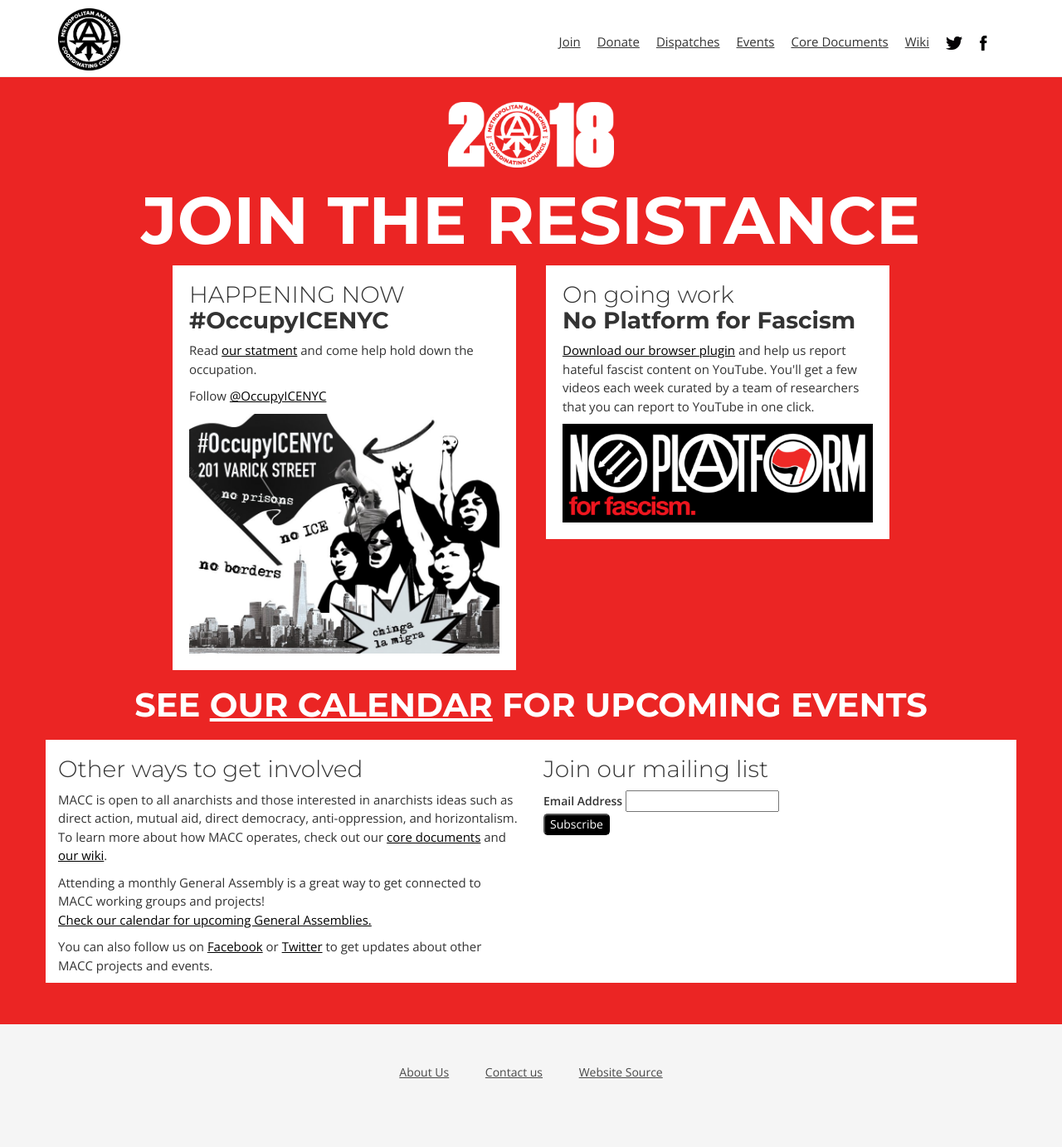
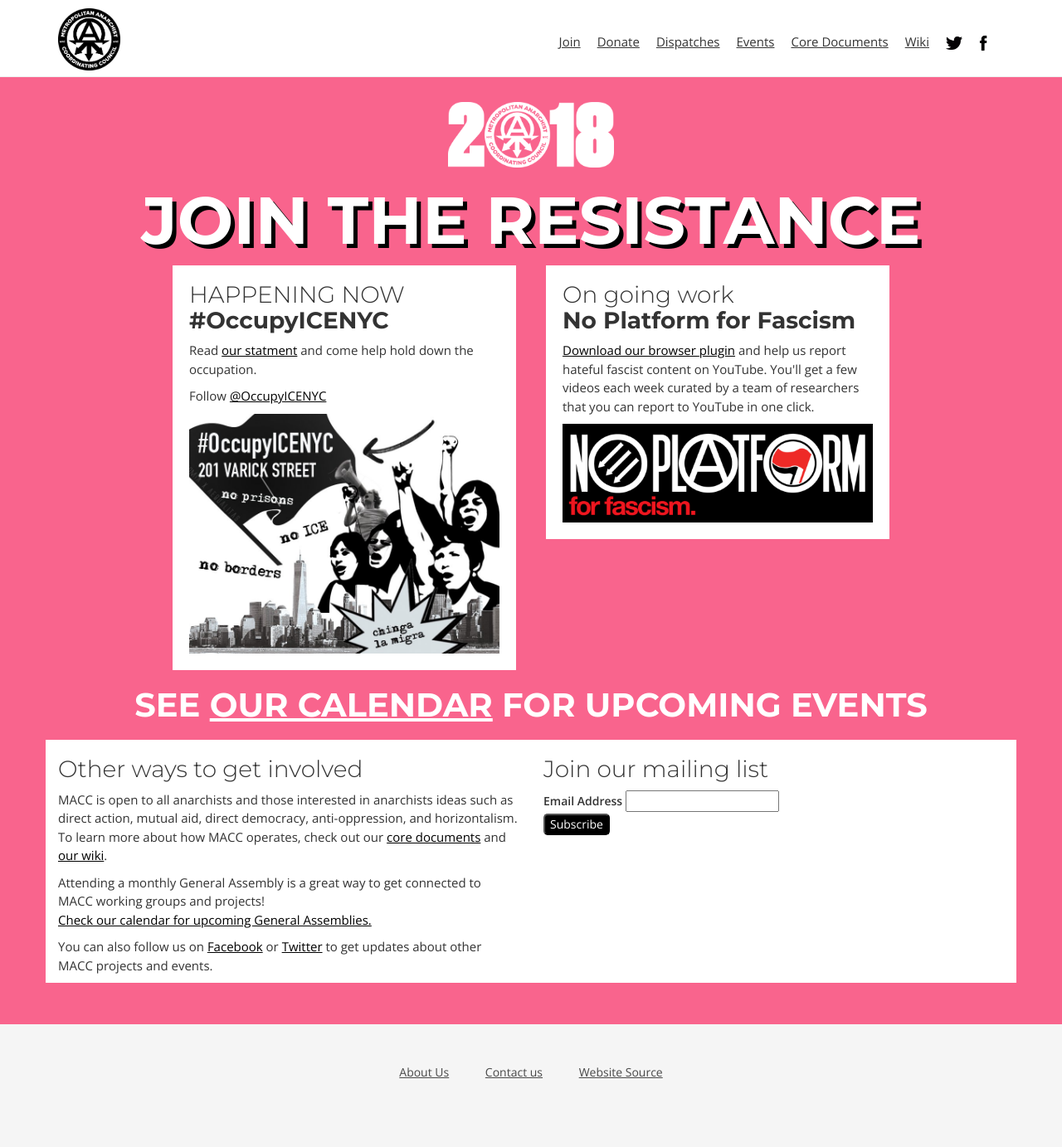
Before and after one commit to MACCNYC/maccnyc.github.io, a Jekyll site: the page built from join.html, in a window 1280 px wide. Shown: the whole page at 83% size. Built offline with Jekyll 4.4.1, drawn with Linux system fonts in a browser that asks for light colours; some web fonts are replaced; comment, search, counter and statistics services are not loaded.

Commit message:
use pink background

```diff
--- a/join.html
+++ b/join.html
@@ -6,7 +6,7 @@
 
 <style type="text/css">
   body {
-    background: #EB2524;
+    background: #f9648d;
   }
 
   h1, h2 {
@@ -27,6 +27,9 @@
 
   h1 {
     font-size: 80px;
+    -webkit-text-shadow: 5px 5px 0px rgba(0,0,0,1);
+    -moz-text-shadow: 5px 5px 0px rgba(0,0,0,1);
+    text-shadow: 5px 5px 0px rgba(0,0,0,1);
   }
 
   h2 {
```
